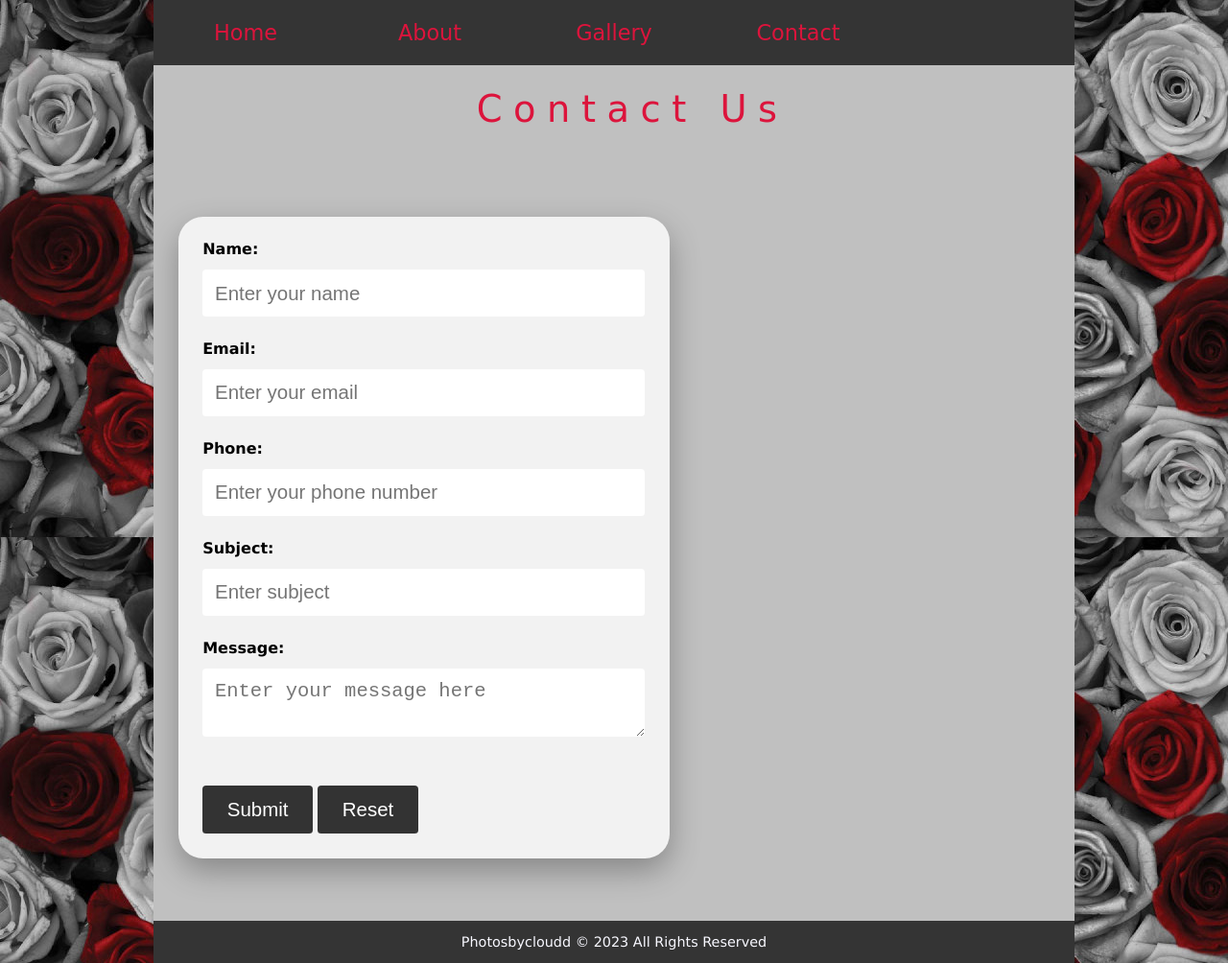
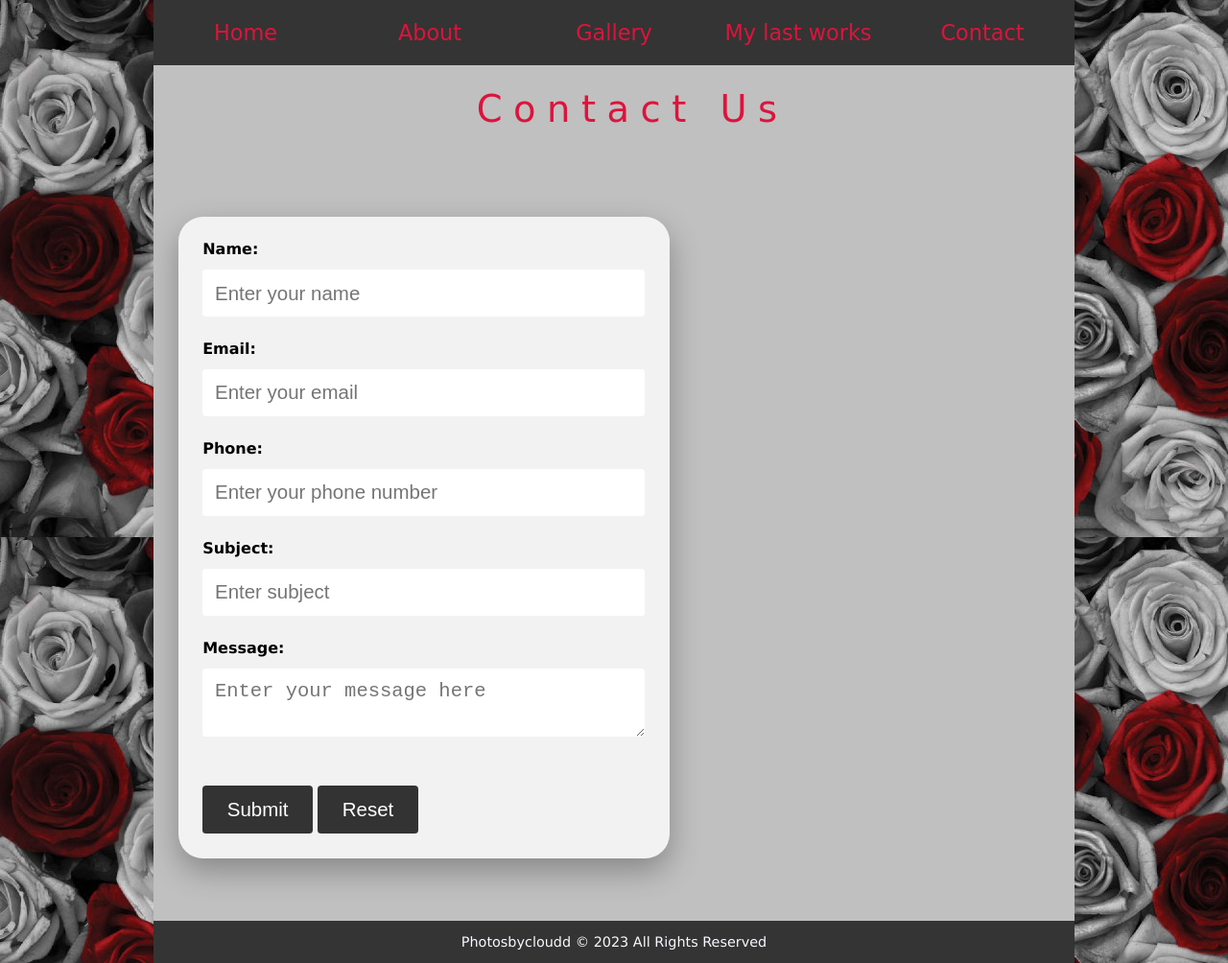
Before and after one commit to SilverAlyx/CIS162-Project-2, a plain HTML site: page contact.html in a window 1280 px wide. Shown: the whole page at 96% size. Drawn offline with Linux system fonts and the light colour scheme.

Commit message:
Update contact.html

```diff
--- a/contact.html
+++ b/contact.html
@@ -12,6 +12,7 @@
     <li><a href="index.html">Home</a></li>
     <li><a href="about.html">About</a></li>
     <li><a href="gallery.html">Gallery</a></li>
+    <li><a href="card.html">My last works</a></li>
     <li><a href="contact.html">Contact</a></li>
       </ul>
   </nav>
```
